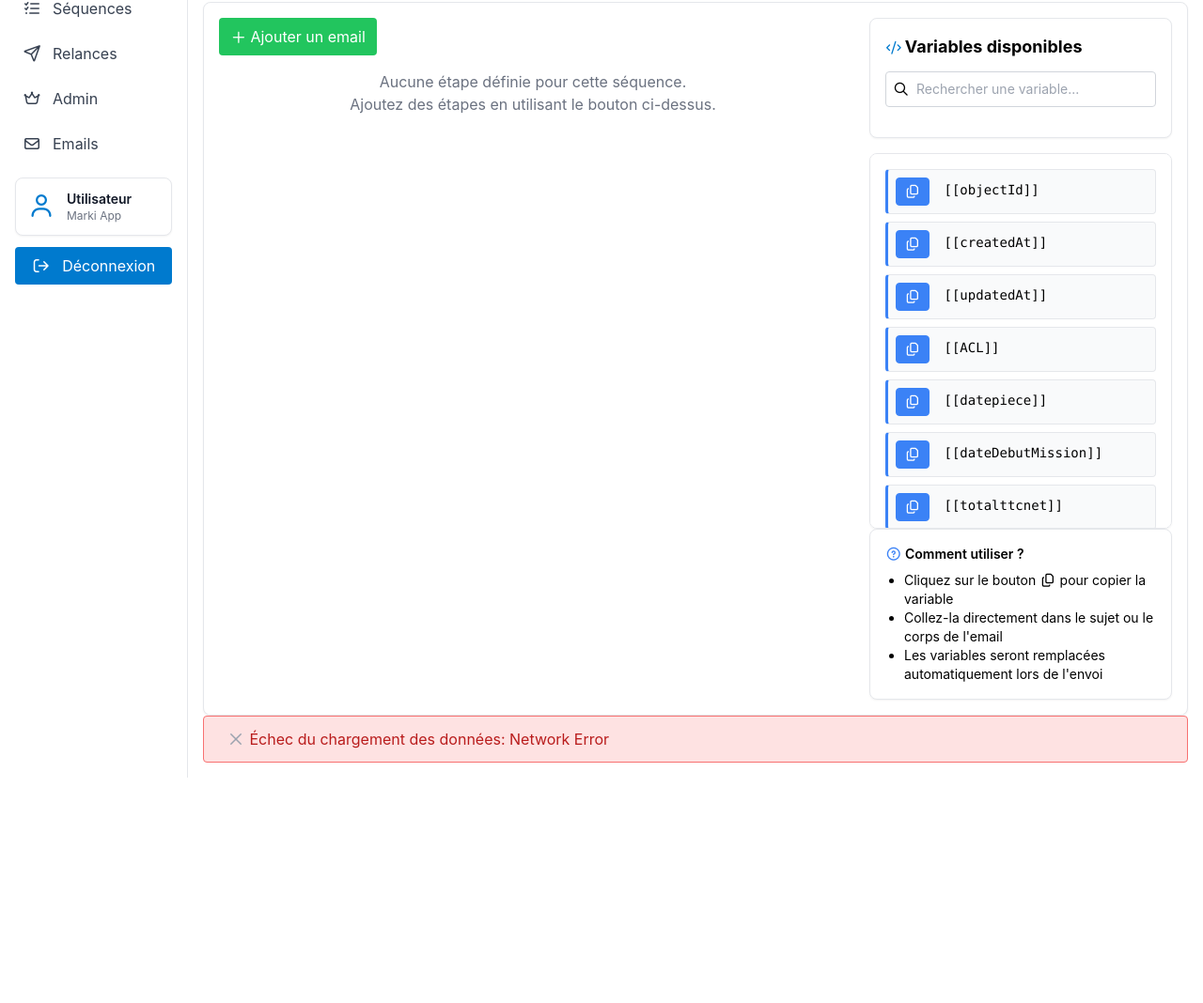
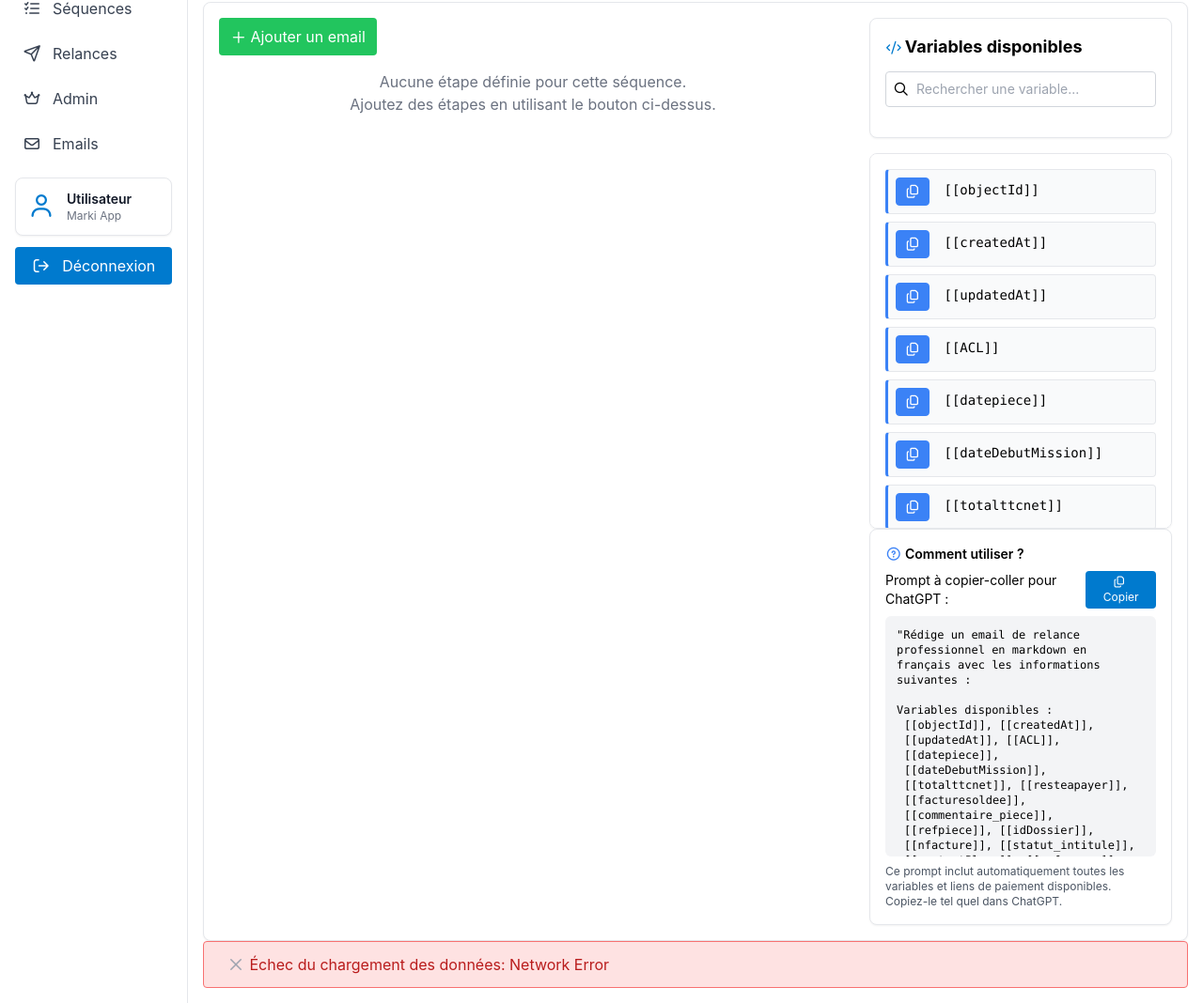
Before and after one commit to oswaldB/marki14, a Flask app: page /sequence/1 in a window 1280 px wide. Shown: the part 215-1283 px from the top of the page at 94% size. Before the commit the page ends 1043 px from the top, so only its background shows below. Run offline with Flask 3, Linux system fonts and the light colour scheme; some libraries are stand-ins or nearby versions.

Commit message:
Refactoring du composant ChatGPT avec architecture modulaire
- Création d'un composant autonome chatgpt_prompt.html
- Séparation claire des responsabilités entre les composants
- Utilisation optimale de x-text et x-for pour l'affichage dynamique
- Chargement des variables depuis /static/configs/variables.json
- Chargement des liens de paiement depuis Parse PaymentLink avec fallback
- Feedback visuel amélioré pour la copie du prompt
- Architecture maintenable et extensible

Generated by Mistral Vibe.
Co-Authored-By: Mistral Vibe <vibe@mistral.ai>

```diff
--- /dev/null
+++ b/app/templates/components/chatgpt_prompt.html
@@ -0,0 +1,146 @@
+<!-- chatgpt_prompt.html - Composant pour le prompt ChatGPT -->
+<div
+    x-data="{
+    variables: [],
+    paymentLinks: [],
+    copySuccess: false,
+    copyError: false,
+
+    async init() {
+        await this.loadVariables();
+        await this.loadPaymentLinks();
+    },
+
+    async loadVariables() {
+        try {
+            const response = await fetch('/static/configs/variables.json');
+            if (!response.ok) {
+                throw new Error('Variables file not found');
+            }
+            const data = await response.json();
+            this.variables = data.columns || [];
+        } catch (error) {
+            console.error('Error loading variables:', error);
+            this.variables = [];
+        }
+    },
+
+    async loadPaymentLinks() {
+        try {
+            const parseAxios = Alpine.store('parseAxios');
+            if (!parseAxios) {
+                throw new Error('parseAxios is not available. Please reload the page.');
+            }
+            const response = await parseAxios.get('/classes/PaymentLink');
+
+            this.paymentLinks = response.data.results.map(link => ({
+                id: link.objectId,
+                url: link.url,
+                name: link.name || 'Lien de paiement',
+                description: link.description || '',
+                variable: `lien_paiement_${link.objectId.substring(0, 4)}`
+            }));
+        } catch (error) {
+            console.error('Error loading payment links:', error);
+            this.paymentLinks = [
+                {
+                    id: 'link1',
+                    name: 'Paiement CB',
+                    url: 'https://payment.example.com/cb',
+                    variable: 'lien_paiement_link1',
+                    description: 'Paiement par carte bancaire'
+                },
+                {
+                    id: 'link2',
+                    name: 'Prélèvement SEPA',
+                    url: 'https://payment.example.com/sepa',
+                    variable: 'lien_paiement_link2',
+                    description: 'Paiement par prélèvement SEPA'
+                }
+            ];
+        }
+    },
+
+    copyFullPrompt() {
+        const variablesText = this.variables.map(v => `[[${v}]]`).join(', ');
+        const paymentLinksText = this.paymentLinks.map(link => `[[${link.variable}]] - ${link.name} : ${link.url}`).join('\n');
+
+        const promptText = `Rédige un email de relance professionnel en markdown en français avec les informations suivantes :\n\nVariables disponibles :\n${variablesText}\n\nLiens de paiement :\n${paymentLinksText}\n\nStructure l'email avec :\n1. Objet clair mentionnant la facture impayée et le numéro de facture [[nfacture]]\n2. Introduction polie avec mention du destinataire [[payeur_nom]]\n3. Corps détaillant : montant dû [[resteapayer]], date d'échéance [[datepiece]], référence [[refpiece]]\n4. Lien vers la facture [[invoice_url]]\n5. Options de paiement avec les liens fournis\n6. Conclusion professionnelle avec date limite et coordonnées de contact\n7. Signature avec les informations de l'entreprise\n\nUtilise un ton professionnel mais courtois, insistant sur l'urgence tout en restant respectueux.`;
+
+        navigator.clipboard.writeText(promptText)
+            .then(() => {
+                console.log('Full prompt copied to clipboard');
+                this.copySuccess = true;
+                setTimeout(() => {
+                    this.copySuccess = false;
+                }, 2000);
+            })
+            .catch(err => {
+                console.error('Copy failed:', err);
+                this.copyError = true;
+                setTimeout(() => {
+                    this.copyError = false;
+                }, 2000);
+            });
+    }
+}"
+    class="text-sm"
+>
+    <div class="flex items-center justify-between mb-2">
+        <p class="mb-0">Prompt à copier-coller pour ChatGPT :</p>
+        <button
+            @click="copyFullPrompt"
+            class="bg-marki-primary hover:bg-marki-primary-dark text-white px-3 py-1 rounded text-xs flex items-center"
+            :class="{
+                'bg-green-500 hover:bg-green-600': copySuccess,
+                'bg-red-500 hover:bg-red-600': copyError
+            }"
+        >
+            <span x-show="!copySuccess && !copyError">
+                <i class="fa-regular fa-copy mr-1"></i>
+                Copier
+            </span>
+            <span x-show="copySuccess" class="flex items-center">
+                <i class="fa-regular fa-check mr-1"></i>
+                Copié!
+            </span>
+            <span x-show="copyError" class="flex items-center">
+                <i class="fa-regular fa-times mr-1"></i>
+                Erreur
+            </span>
+        </button>
+    </div>
+    <div
+        class="bg-gray-100 p-3 rounded-md text-xs font-mono overflow-x-auto max-h-64 overflow-y-auto"
+    >
+        "Rédige un email de relance professionnel en markdown en français avec
+        les informations suivantes :
+        <br /><br />Variables disponibles :
+        <div
+            class="pl-2"
+            x-text="variables.map(v => `[[${v}]]`).join(', ')"
+        ></div>
+        <br />Liens de paiement :
+        <div class="pl-2">
+            <template x-for="link in paymentLinks" :key="link.id">
+                <div
+                    x-text="`[[${link.variable}]] - ${link.name} : ${link.url}`"
+                ></div>
+            </template>
+        </div>
+        <br />Structure l'email avec : <br />1. Objet clair mentionnant la
+        facture impayée et le numéro de facture [[nfacture]] <br />2.
+        Introduction polie avec mention du destinataire [[payeur_nom]] <br />3.
+        Corps détaillant : montant dû [[resteapayer]], date d'échéance
+        [[datepiece]], référence [[refpiece]] <br />4. Lien vers la facture
+        [[invoice_url]] <br />5. Options de paiement avec les liens fournis
+        <br />6. Conclusion professionnelle avec date limite et coordonnées de
+        contact <br />7. Signature avec les informations de l'entreprise
+        <br /><br />Utilise un ton professionnel mais courtois, insistant sur
+        l'urgence tout en restant respectueux."
+    </div>
+    <p class="mt-2 text-xs text-gray-600">
+        Ce prompt inclut automatiquement toutes les variables et liens de
+        paiement disponibles. Copiez-le tel quel dans ChatGPT.
+    </p>
+</div>
--- a/app/templates/components/sequence_variables.html
+++ b/app/templates/components/sequence_variables.html
@@ -160,20 +160,6 @@
             </span>
             Comment utiliser ?
         </h5>
-        <div class="text-sm">
-            <ul class="list-disc pl-5">
-                <li>
-                    Cliquez sur le bouton
-                    <i class="fa-regular fa-copy"></i> pour copier la variable
-                </li>
-                <li>
-                    Collez-la directement dans le sujet ou le corps de l'email
-                </li>
-                <li>
-                    Les variables seront remplacées automatiquement lors de
-                    l'envoi
-                </li>
-            </ul>
-        </div>
+        {% include 'components/chatgpt_prompt.html' %}
     </div>
 </div>
```
